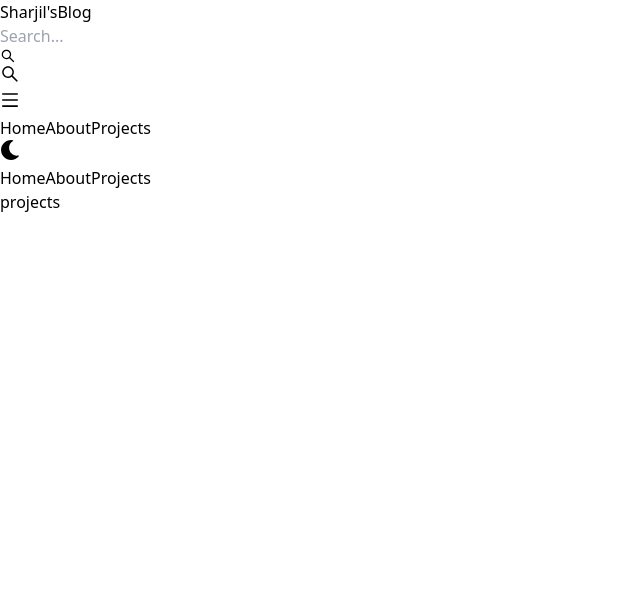
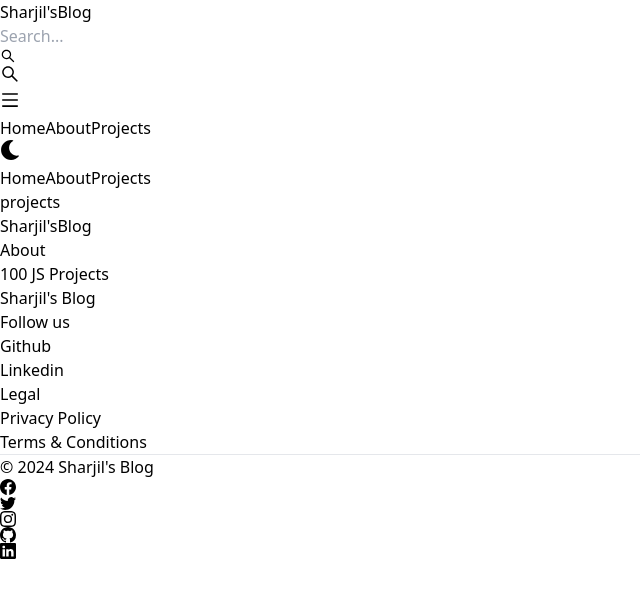
Before and after one commit to sharjil100/mern-blog, a React (Vite) app in the folder client/: page /projects in a window 1280 px wide. Shown: the top 598 px of the page, without its empty margins (0-640 px from the left). Built offline with nearby package versions, Linux system fonts and the light colour scheme.

Commit message:
created the footer

```diff
--- a/client/src/App.jsx
+++ b/client/src/App.jsx
@@ -8,6 +8,7 @@
 
 import React from 'react';
 import Header from './components/Header';
+import Footer from './components/Footer';
 
 export default function App() {
   return (
@@ -21,6 +22,7 @@
         <Route path="/dashboard" element={<Dashboard />} />
         <Route path="/projects" element={<Projects />} />
       </Routes>
+      <Footer />
     </BrowserRouter>
   );
 }
--- /dev/null
+++ b/client/src/components/Footer.jsx
@@ -0,0 +1,96 @@
+import { Footer } from "flowbite-react";
+import { Link } from "react-router-dom";
+import { BsDribbble, BsFacebook, BsGithub, BsInstagram, BsLinkedin, BsTwitter } from 'react-icons/bs';
+
+export default function FooterCom() {
+  return (
+    <Footer container className="border-t-8 border-l border-r border-b border-teal-500 mt-auto py-4 px-4">
+      <div className="w-full max-w-7xl mx-auto">
+        <div className="flex flex-wrap justify-between">
+          <div className="mt-5">
+            <Link
+              to="/"
+              className="self-center whitespace-nowrap text-lg sm:text-xl font-semibold dark:text-white"
+            >
+              <span className="px-2 py-1 bg-gradient-to-r from-indigo-500 via-purple-500 to-pink-500 rounded-lg text-white">
+                Sharjil's
+              </span>
+              Blog
+            </Link>
+          </div>
+
+          {/* Footer Links Sections */}
+          <div className="flex flex-wrap gap-8 mt-4 w-full pb-8">
+            <div className="flex-1 min-w-[150px]">
+              <Footer.Title title="About" />
+              <Footer.LinkGroup col>
+                <Footer.Link
+                  href="https://www.100jsprojects.com"
+                  target="_blank"
+                  rel="noopener noreferrer"
+                  className="mb-2"
+                >
+                  100 JS Projects
+                </Footer.Link>
+                <Footer.Link
+                  href="/About"
+                  target="_blank"
+                  rel="noopener noreferrer"
+                  className="mb-2"
+                >
+                  Sharjil's Blog
+                </Footer.Link>
+              </Footer.LinkGroup>
+            </div>
+
+            <div className="flex-1 min-w-[150px]">
+              <Footer.Title title="Follow us" />
+              <Footer.LinkGroup col>
+                <Footer.Link
+                  href="https://github.com/sharjil100/"
+                  target="_blank"
+                  rel="noopener noreferrer"
+                  className="mb-2"
+                >
+                  Github
+                </Footer.Link>
+                <Footer.Link
+                  href="https://linkedin.com/sharjil-khan-7b53652b4"
+                  target="_blank"
+                  rel="noopener noreferrer"
+                  className="mb-2"
+                >
+                  Linkedin
+                </Footer.Link>
+              </Footer.LinkGroup>
+            </div>
+
+            <div className="flex-1 min-w-[150px]">
+              <Footer.Title title="Legal" />
+              <Footer.LinkGroup col>
+                <Footer.Link href="#" className="mb-2">Privacy Policy</Footer.Link>
+                <Footer.Link href="#" className="mb-2">Terms & Conditions</Footer.Link>
+              </Footer.LinkGroup>
+            </div>
+          </div>
+        </div>
+        <Footer.Divider className="my-4" />
+        <div className="w-full flex flex-col sm:flex-row sm:items-center sm:justify-between px-4 py-2">
+          <Footer.Copyright
+            href="#"
+            by=" Sharjil's Blog"
+            year={new Date().getFullYear()}
+            className="text-gray-600"
+          />
+          <div className="flex gap-6 mt-4 sm:mt-0 sm:justify-center">
+            <Footer.Icon href="#" icon={BsFacebook} />
+            <Footer.Icon href="#" icon={BsTwitter} />
+            <Footer.Icon href="#" icon={BsInstagram} />
+            <Footer.Icon href="https://github.com/sharjil100/" icon={BsGithub} />
+            <Footer.Icon href="https://linkedin.com/sharjil-khan-7b53652b4" icon={BsLinkedin} />
+          </div>
+        </div>
+      </div>
+    </Footer>
+  );
+}
```
